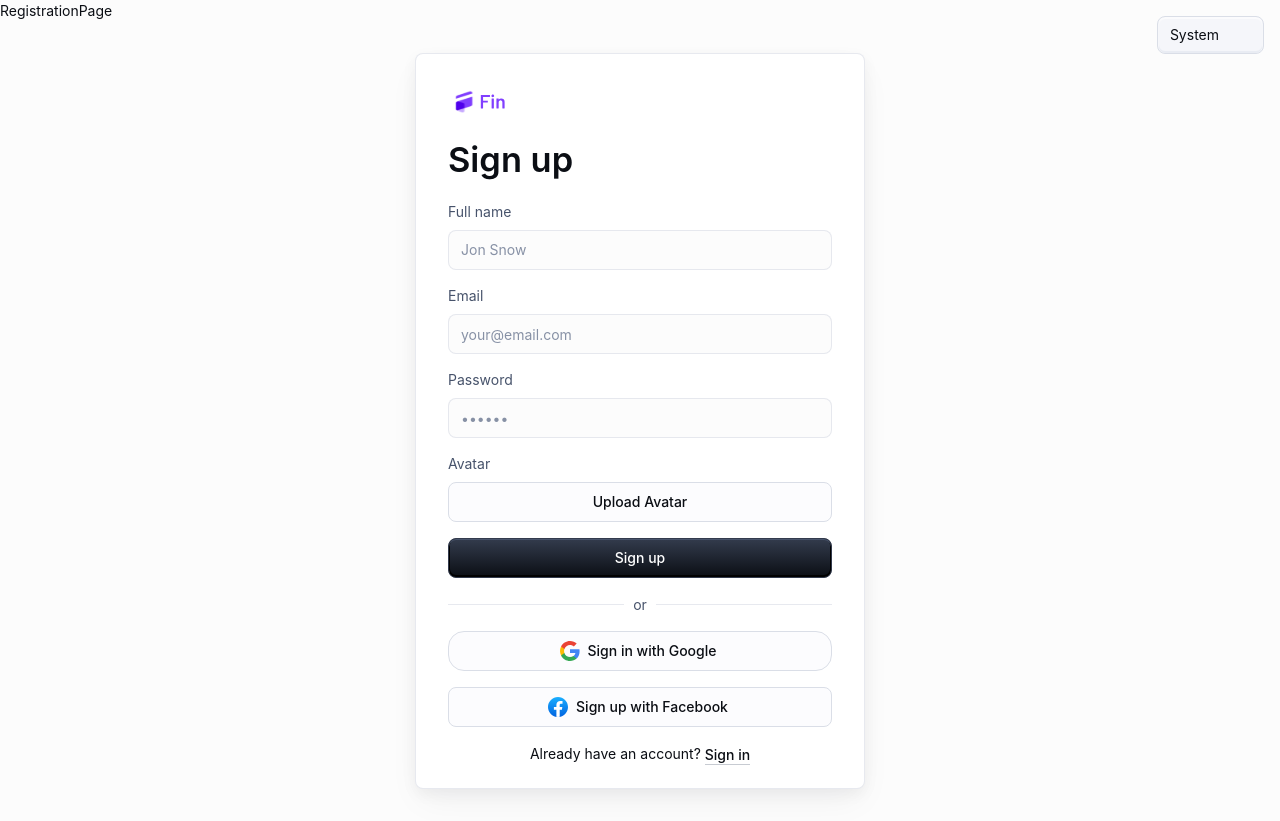
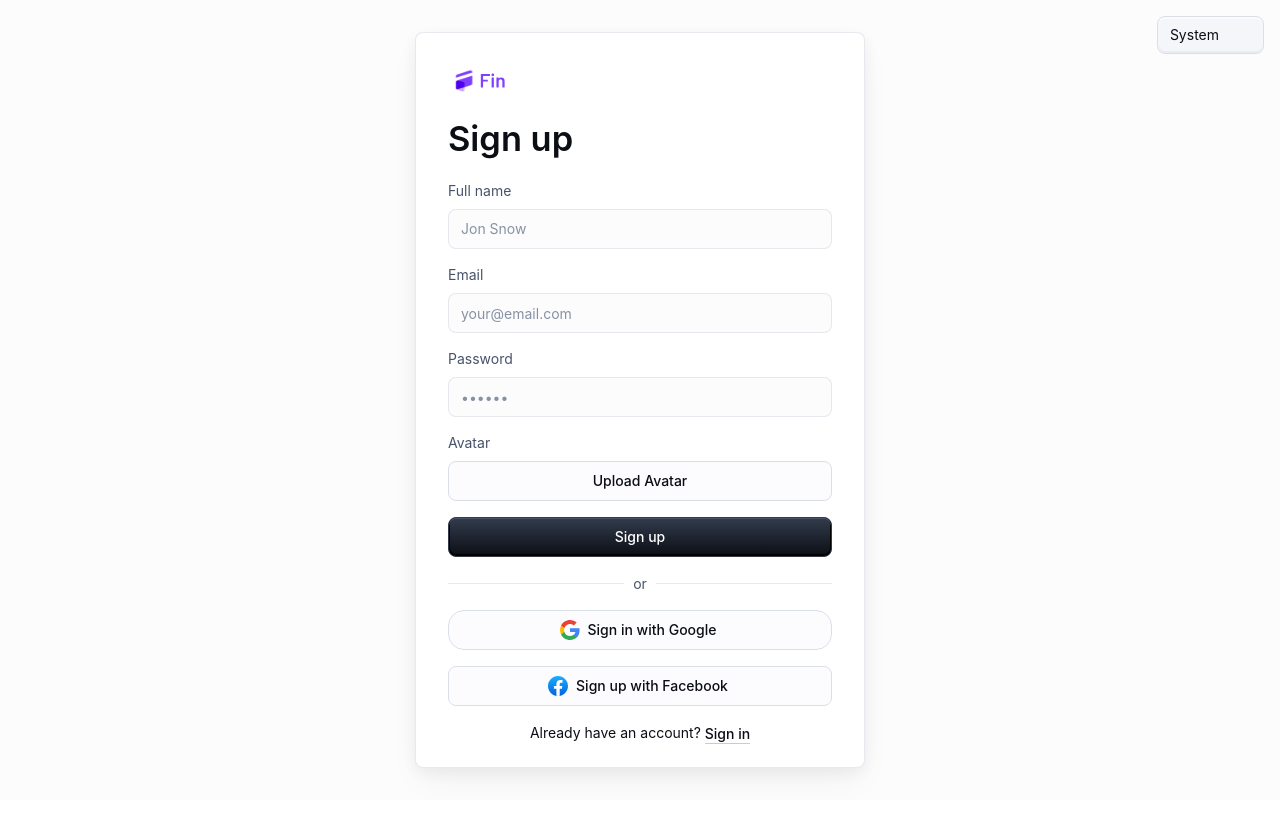
Before and after one commit to roflmorries/FinTrack-App, a React (Vite) app in the folder fin-track-app/: page /registration in a window 1280 px wide. After the commit the page ends 800 px from the top, so only its background shows below. Built offline with nearby package versions, Linux system fonts and the light colour scheme; no server answers; some icons are missing.

Commit message:
some improvements

```diff
--- a/fin-track-app/src/pages/RegistrationPage/RegistrationPage.tsx
+++ b/fin-track-app/src/pages/RegistrationPage/RegistrationPage.tsx
@@ -3,7 +3,6 @@ import RegistrationForm from "../../features/auth/ui/RegistrationForm";
 export default function RegistrationPage() {
   return (
     <>
-    <div>RegistrationPage</div>
     <RegistrationForm/>
     </>
   )
```
Also changed, not shown: 1 other file (tests, documents, lock files or other folders).
